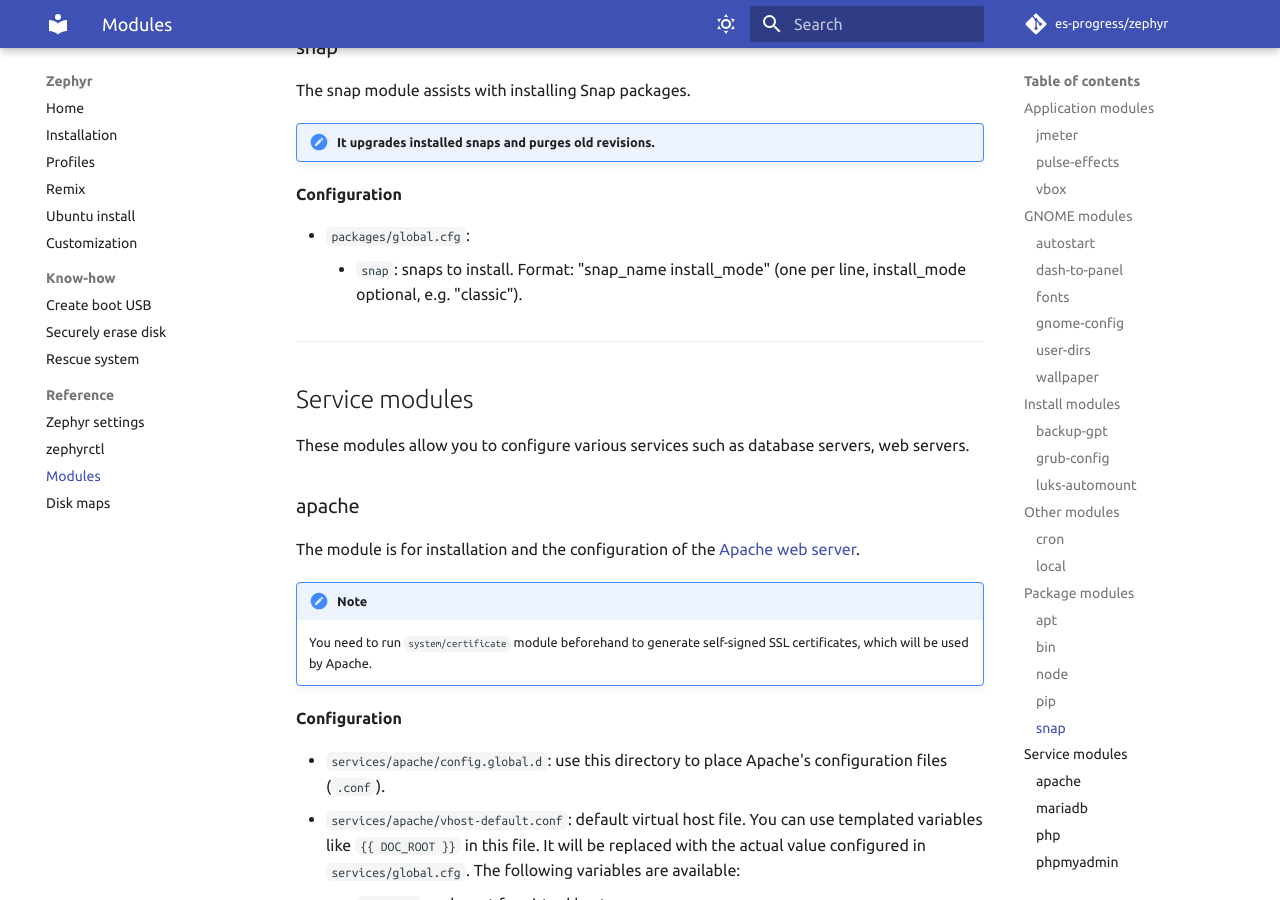
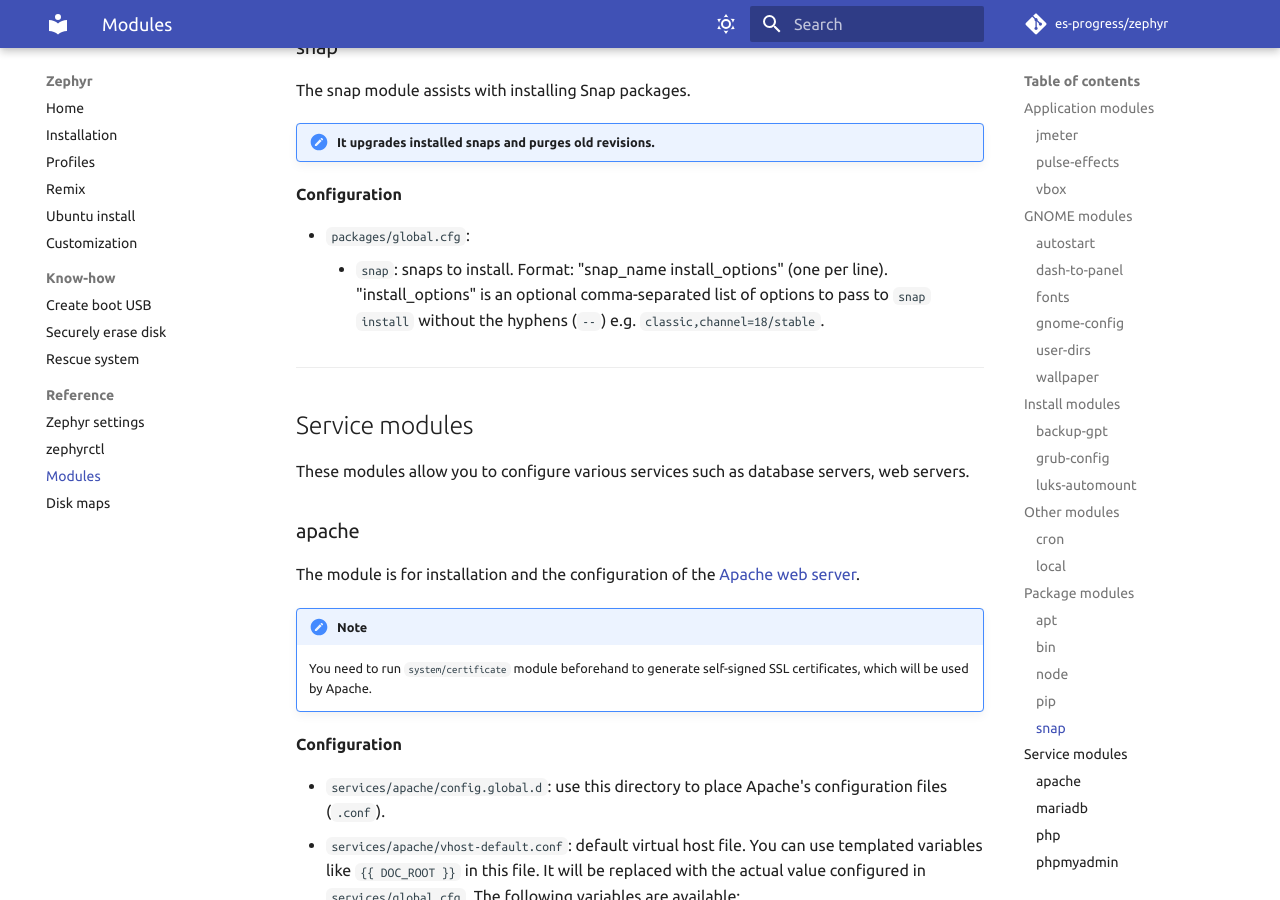
Before and after one commit to es-progress/zephyr, an MkDocs documentation site: the page built from docs/reference/modules.md, in a window 1280 px wide and 900 px high, scrolled down 7616 px. Built offline with MkDocs 1.6.1 and Material for MkDocs 9.7.7, drawn with Linux system fonts in a browser that asks for light colours; emoji names are drawn with the system emoji font; comment, search, counter and statistics services are not loaded.

Commit message:
packages/snap: support all snap install options

```diff
--- a/docs/reference/modules.md
+++ b/docs/reference/modules.md
@@ -296,7 +296,8 @@ The snap module assists with installing Snap packages.
 **Configuration**
 
 -   `packages/global.cfg`:
-    -   `snap`: snaps to install. Format: "snap_name install_mode" (one per line, install_mode optional, e.g. "classic").
+    -   `snap`: snaps to install. Format: "snap_name install_options" (one per line).
+        "install_options" is an optional comma-separated list of options to pass to `snap install` without the hyphens (`--`) e.g. `classic,channel=18/stable`.
 
 ---
 
```
Also changed, not shown: 3 other files.
